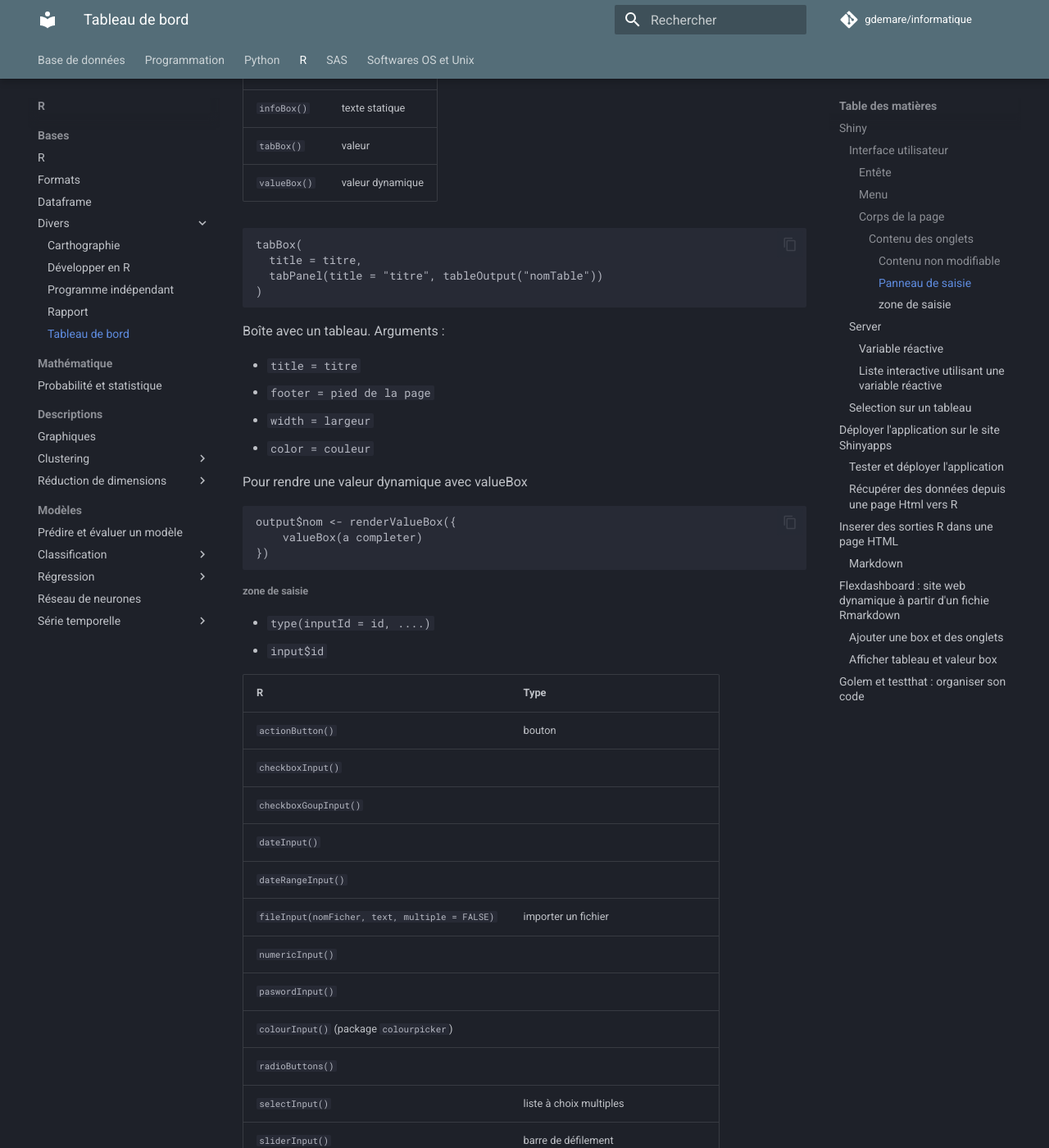
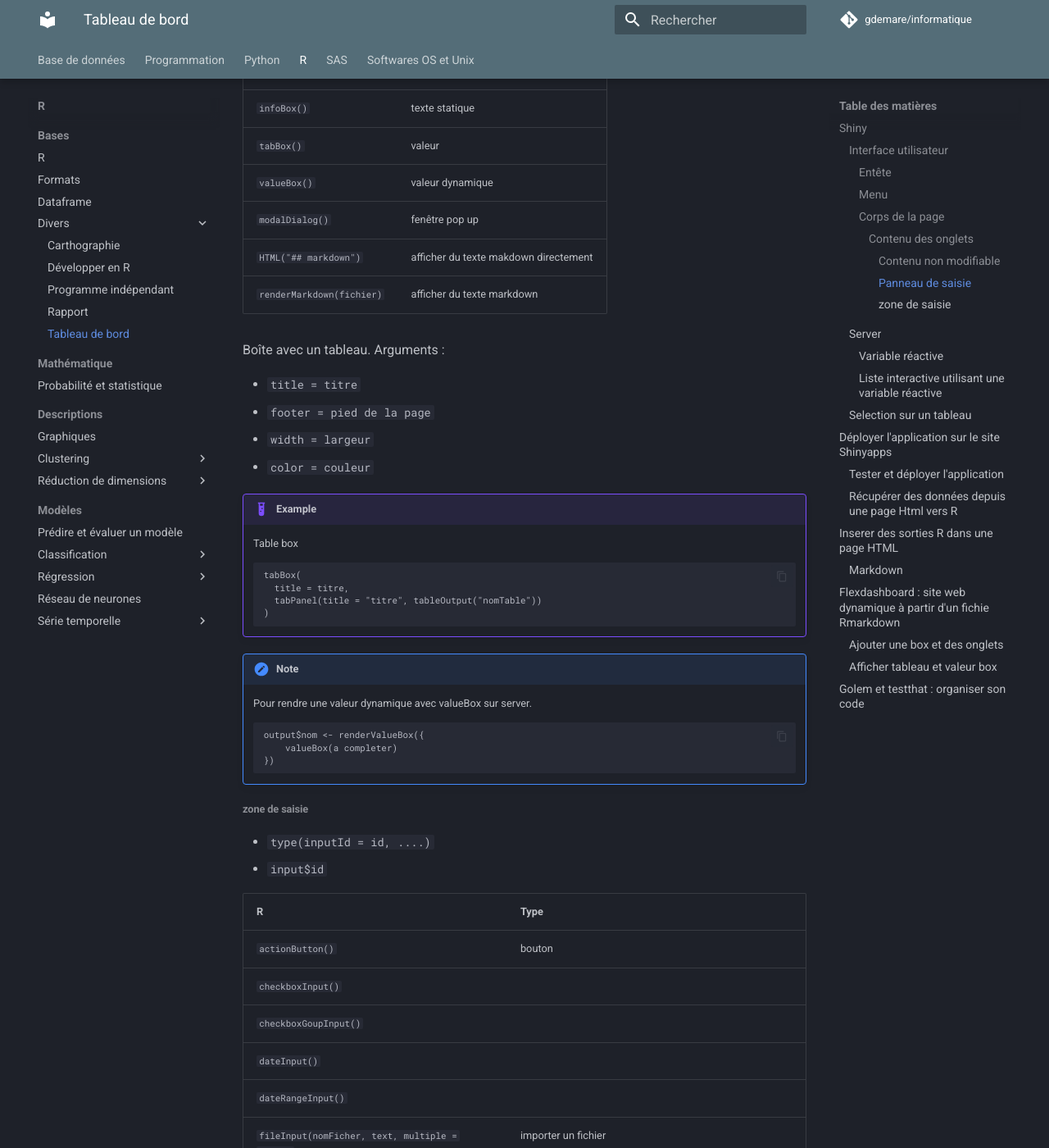
Before and after one commit to gdemare/Informatique, an MkDocs documentation site: the page built from docs/r/tableau-de-bord_r.md, in a window 1280 px wide and 1400 px high, scrolled down 1858 px. Shown: the whole window at 82% size. Built offline with MkDocs 1.6.1 and Material for MkDocs 9.7.7, drawn with Linux system fonts in a browser that asks for light colours; comment, search, counter and statistics services are not loaded; some of the changed text lies outside the part shown.

Commit message:
Update tableau-de-bord_r.md

````diff
--- a/docs/r/tableau-de-bord_r.md
+++ b/docs/r/tableau-de-bord_r.md
@@ -1,4 +1,5 @@
 ## Shiny
+
 ```
 library(shiny)
 library(shinydashboard)
@@ -75,19 +76,16 @@ Code           		| Type
 `mainPanel()` principale
 `sidebarPanel()` saisie
 
-Code            | Type
-----------------|-----------------
-`box()`         | classique
-`infoBox()`     | texte statique
-`tabBox()`      | valeur
-`valueBox()`    | valeur dynamique
+Code            	| Type
+------------------------------------|-----------------
+`box()`         					| classique
+`infoBox()`     					| texte statique
+`tabBox()`      					| valeur
+`valueBox()`   						| valeur dynamique
+`modalDialog()`						| fenêtre pop up
+`HTML("## markdown")`               | afficher du texte makdown directement
+`renderMarkdown(fichier)`         	| afficher du texte markdown
 
-```
-tabBox(
-  title = titre,
-  tabPanel(title = "titre", tableOutput("nomTable"))
-)
-```
 
 Boîte avec un tableau. Arguments :
 
@@ -96,13 +94,24 @@ Boîte avec un tableau. Arguments :
 * `width = largeur`
 * `color = couleur`
 
-Pour rendre une valeur dynamique avec valueBox
 
-```
-output$nom <- renderValueBox({
-    valueBox(a completer)
-})
-```
+!!! example
+	Table box
+	```
+	tabBox(
+	  title = titre,
+	  tabPanel(title = "titre", tableOutput("nomTable"))
+	)
+	```
+
+!!! note
+	Pour rendre une valeur dynamique avec valueBox sur server.
+	```
+	output$nom <- renderValueBox({
+	    valueBox(a completer)
+	})
+	```
+
 ###### zone de saisie
 
 * `type(inputId = id, ....)`
````
Also changed, not shown: other parts of docs/r/tableau-de-bord_r.md (+6 -4 lines).
